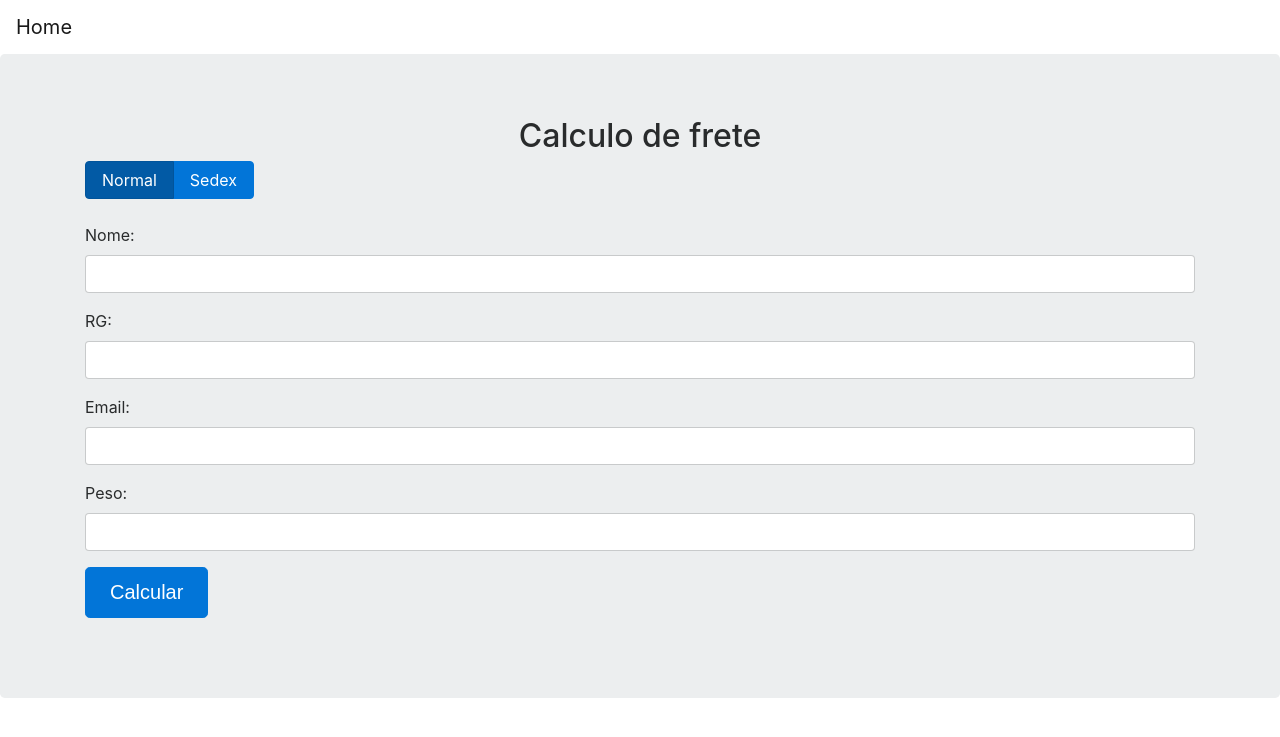
After one commit to hunsche/A1-programacao-web, a PHP site: page /html/correios.html in a window 1280 px wide. The commit adds this page. Shown: the top 737 px of the page. Run offline with PHP 8.4, Linux system fonts and the light colour scheme.

Commit message:
correios added

```diff
--- /dev/null
+++ b/css/correios.css
@@ -0,0 +1,7 @@
+#titulo {
+    text-align: center;
+}
+
+.valor {
+    text-align: center;
+}
--- /dev/null
+++ b/html/correios.html
@@ -0,0 +1,75 @@
+<!DOCTYPE html>
+<html lang="en">
+
+<head>
+    <link rel="stylesheet" href="../bootstrap/css/bootstrap.min.css">
+    <script src="../jquery/jquery.min.js"></script>
+    <script src="../bootstrap/js/bootstrap.min.js"></script>
+    <script src="../js/correios.js"></script>
+    <link rel="stylesheet" href="../css/correios.css">
+    <title>Calculadora</title>
+</head>
+
+<body>
+    <nav class="navbar navbar-toggleable-md navbar-light">
+        <button class="navbar-toggler"></button>
+        <a class="navbar-brand" href="/">Home</a>
+    </nav>
+
+    <div class="jumbotron">
+        <div class="container">
+            <h2 id='titulo'>Calculo de frete</h2>
+            <form>
+                <div class="form-group">
+                    <div class="btn-group" data-toggle="buttons">
+                        <label class="btn btn-primary active">
+                        <input type="radio" name="tipo" id="normal" autocomplete="off" checked> Normal
+                    </label>
+                        <label class="btn btn-primary">
+                        <input type="radio" name="tipo" id="sedex" autocomplete="off"> Sedex
+                    </label>
+                    </div>
+                </div>
+                <div class="form-group">
+                    <label for="nome">Nome:</label>
+                    <input type="text" class="form-control" id="nome">
+                </div>
+                <div class="form-group">
+                    <label for="rg">RG:</label>
+                    <input type="number" class="form-control" id="rg">
+                </div>
+                <div class="form-group">
+                    <label for="email">Email:</label>
+                    <input type="email" class="form-control" id="email">
+                </div>
+                <div class="form-group">
+                    <label for="peso">Peso:</label>
+                    <input type="number" class="form-control" id="peso">
+                </div>
+                <div class="form-group">
+                    <button type="button" class="btn btn-primary btn-lg" data-toggle="modal" data-target="#resultado" onclick="calcular()">Calcular</button>
+
+                    <div class="modal fade" id="resultado" role="dialog">
+                        <div class="modal-dialog">
+                            <div class="modal-content">
+                                <div class="modal-header">
+                                    <button type="button" class="close" data-dismiss="modal">&times;</button>
+                                    <h4 class="modal-title">Valor do frete</h4>
+                                </div>
+                                <div class="modal-body valor">
+                                    <label align='right' id="valor"></label>
+                                </div>
+                                <div class="modal-footer">
+                                    <button type="button" class="btn btn-default" data-dismiss="modal">Close</button>
+                                </div>
+                            </div>
+
+                        </div>
+                    </div>
+                </div>
+            </form>
+        </div>
+    </div>
+</body>
+
+</html>
--- a/index.php
+++ b/index.php
@@ -17,7 +17,7 @@
     <div class="jumbotron">
         <h1>Prova A1 de programação web</h1>
         <div class="list-group">
-            <a href="/html/calculator.html" class="list-group-item">Questão 1</a>
+            <a href="/html/correios.html" class="list-group-item">Correios</a>
             <a href="/html/calculator.html" class="list-group-item">Questão 2</a>
             <a href="/html/calculator.html" class="list-group-item">Questão 3</a>
             <a href="/html/calculator.html" class="list-group-item">Questão 4</a>
--- /dev/null
+++ b/js/correios.js
@@ -0,0 +1,10 @@
+function calcular() {
+    var peso = document.getElementById("peso").value;
+    var valor;
+    if (document.getElementById("normal").checked) {
+        valor = 2.40;
+    } else {
+        valor = 7.80;
+    }
+    document.getElementById("valor").innerHTML = peso * valor + 'R$';
+}
```
Also changed, not shown: html/calculator.html (deleted, +0 -34 lines).
